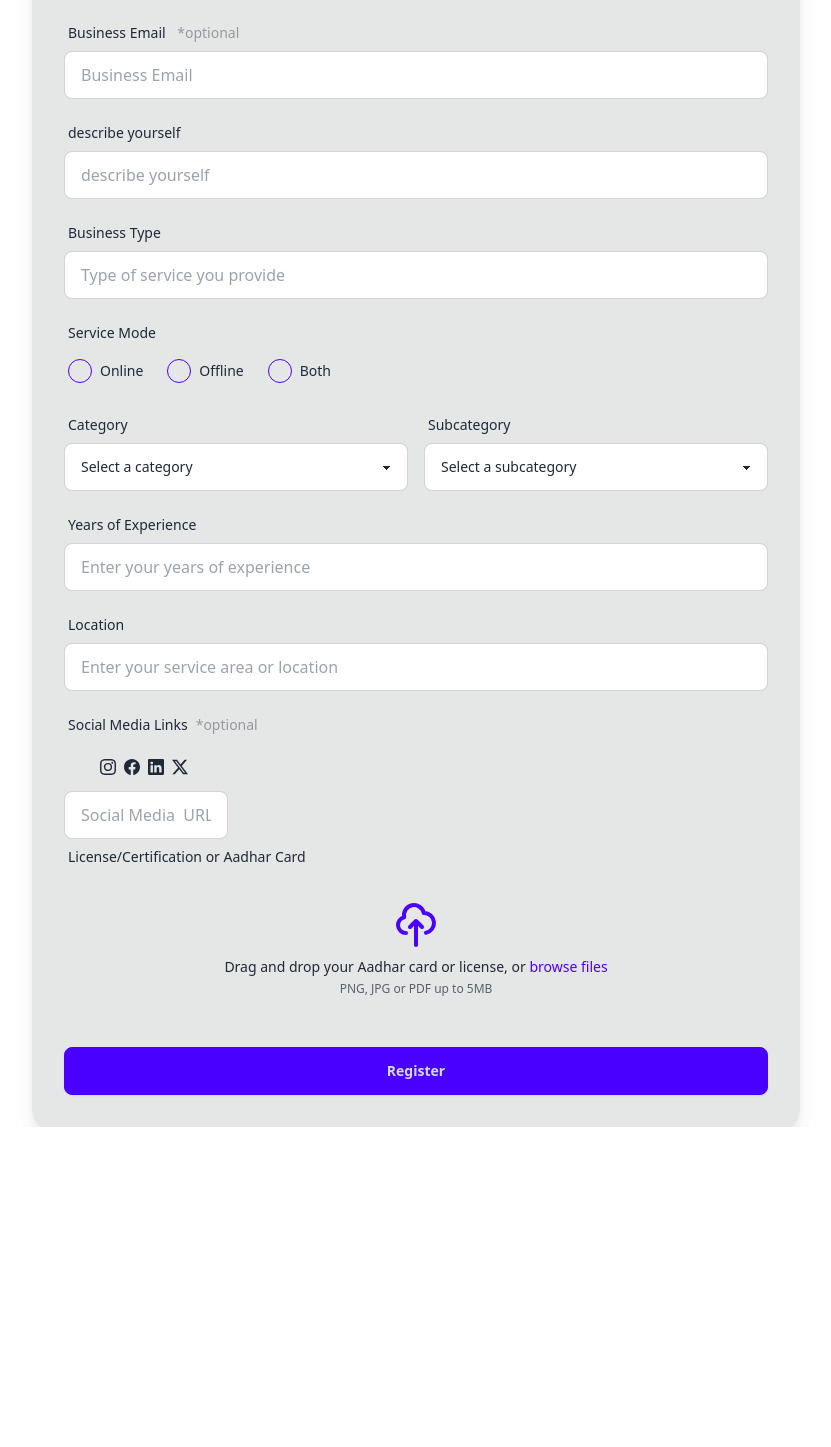
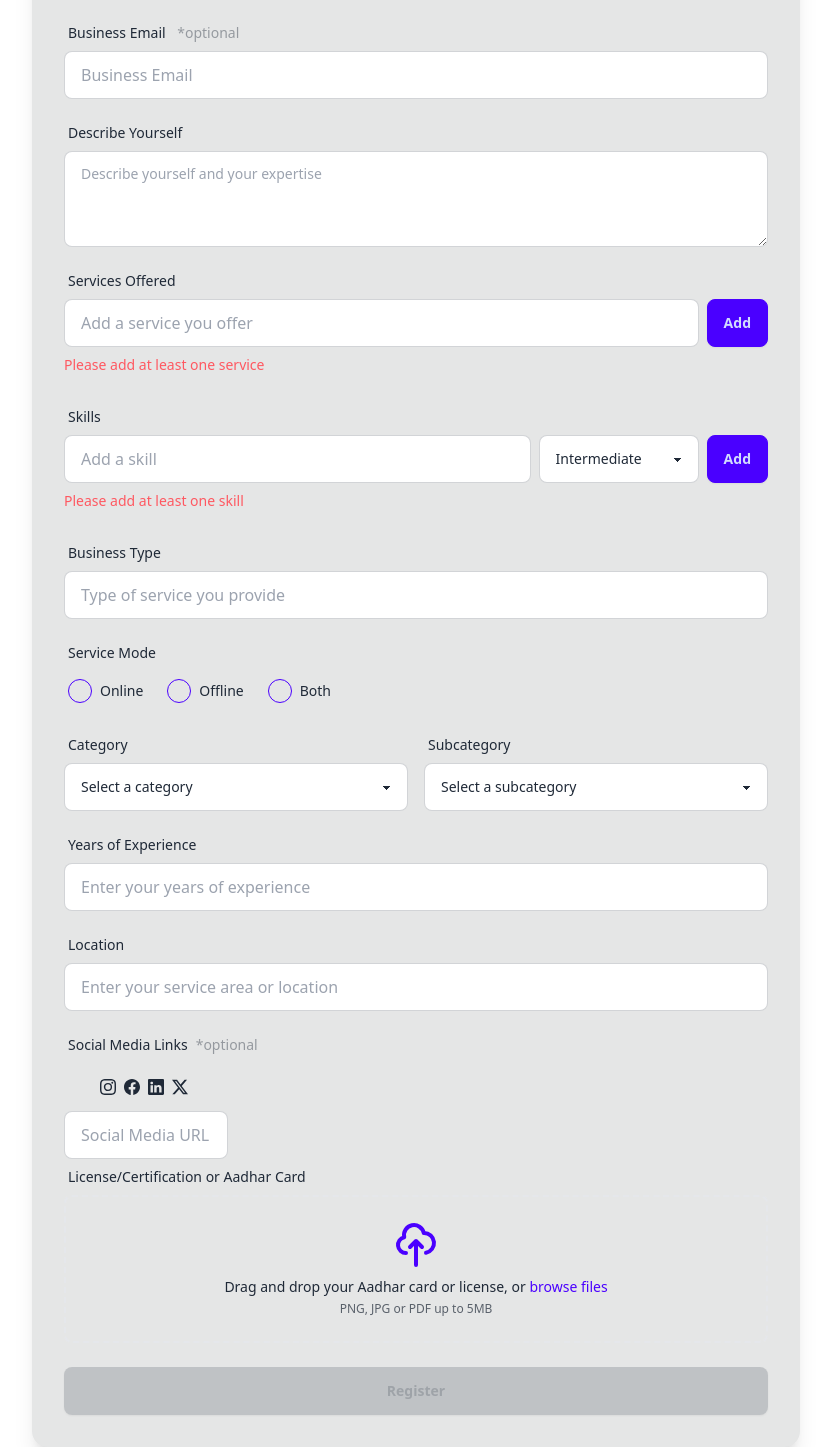
Before and after one commit to AbhiramTB/servEasy-frontEnd, a React (Vite) app: page /register in a window 1280 px wide. Shown: the part 500-1947 px from the top of the page, without its empty margins (224-1055 px from the left). Before the commit the page ends 1627 px from the top, so only its background shows below. Built offline with nearby package versions, Linux system fonts and the light colour scheme.

Commit message:
Added service provider registration functionality

```diff
--- a/src/components/ServiceProvider/Register.tsx
+++ b/src/components/ServiceProvider/Register.tsx
@@ -5,8 +5,14 @@ import { Toaster } from "react-hot-toast";
 import { HotToastError } from "../../utils/HotToasitify";
 import { serviceProvider } from "../../utils/constant";
 import { postRequest } from "../../utils/makeRequestInstance";
+
 interface RegisterFormProps {
   className?: string;
+}
+
+interface Skill {
+  name: string;
+  level: string; // "Beginner" | "Intermediate" | "Expert"
 }
 
 interface FormData {
@@ -18,10 +24,13 @@ interface FormData {
   experience: number;
   location: string;
   SocialMedia: string;
-  serviceProviderNumber: string;
-  BusinessEmail?: string;
-  profileImage?:string;
-  document?:string;
+  serviceProviderPhone: string;
+  serviceProviderEmail?: string;
+  profileImage?: string;
+  document?: string;
+  services: string[];
+  skills: Skill[];
+  description:string;
 }
 
 const RegisterForm: React.FC<RegisterFormProps> = () => {
@@ -32,74 +41,147 @@ const RegisterForm: React.FC<RegisterFormProps> = () => {
     formState: { errors },
   } = useForm<FormData>();
   const imageRef = useRef<HTMLInputElement>(null);
-  const [imagePreview, setImagePreview] = useState<string | null>(null);
-  const [preview, setPreview] = useState<string | null>(null);
+  const [documentImg, setDocumentImg] = useState<string | null>(null);
+  const [profileImg, setProfileImg] = useState<string | null>(null);
   const [loading, setLoading] = useState<boolean>(false);
+  const [services, setServices] = useState<string[]>([]);
+  const [newService, setNewService] = useState<string>("");
+  const [skills, setSkills] = useState<Skill[]>([]);
+  const [newSkill, setNewSkill] = useState<string>("");
+  const [newSkillLevel, setNewSkillLevel] = useState<string>("Intermediate");
+  const [imageError, setImageError] = useState<string | null>(null);
+  const [documentError, setDocumentError] = useState<string | null>(null);
+  const [description, setDescription] = useState<string>("");
 
   const UploadImage = () => {
     imageRef.current?.click();
   };
 
   const handleFileChange = (event: React.ChangeEvent<HTMLInputElement>) => {
-    const file = event.target.files?.[0]; // Get the selected file
+    const file = event.target.files?.[0];
     if (file) {
+      if (file.size > 5 * 1024 * 1024) {
+
+        setDocumentError("File size exceeds 5MB limit");
+        return;
+      }
+
+      setDocumentError(null);
       const reader = new FileReader();
       reader.onloadend = () => {
-        setImagePreview(reader.result as string); // Set the image preview
+        setDocumentImg(reader.result as string);
       };
-      reader.readAsDataURL(file); // Read the file as a data URL
+      reader.readAsDataURL(file);
     }
   };
 
   const onSubmit = async (data: FormData) => {
-    setLoading(true)
+    setLoading(true);
 
     try {
-      console.log(data);
-
-    if (data.BusinessEmail) {
-      if (!validateEmail(data.BusinessEmail)) {
-        HotToastError("Please enter a valid email ");
-        return
-      }
+      if (!profileImg) {
+        setImageError("Profile image is required");
+        setLoading(false);
+        return;
       }
 
-    if (data.serviceProviderName) {
-      if (!validatePhone(data.serviceProviderName)) {
-        HotToastError("Please enter a valid 10-digit mobile number ");
-        return
-      }
+      if (!documentImg) {
+        setDocumentError("Document image is required");
+        setLoading(false);
+        return;
       }
 
-    const res= await  postRequest(serviceProvider.serviceProviderRegister,data)
+      data.profileImage = profileImg;
+      data.document = documentImg;
+      data.services = services;
+      data.skills = skills;
+      data.description=description
+      if (
+        data.serviceProviderEmail &&
+        !validateEmail(data.serviceProviderEmail)
+      ) {
+        HotToastError("Please enter a valid email");
+        setLoading(false);
+        return;
+      }
 
-    if(res.status==201){
-      alert('done ')
+      if (!validatePhone(data.serviceProviderPhone)) {
+        HotToastError("Please enter a valid 10-digit mobile number");
+        setLoading(false);
+        return;
+      }
+
+      console.log(data);
+      const res = await postRequest(
+        serviceProvider.serviceProviderRegister,
+        data
+      );
+      console.log(res);
+
+      if (res.status == 201) {
+        alert("Registration successful!");
+        console.log(res);
+
+        // reset();
+        // setServices([]);
+        // setSkills([]);
+        // setProfileImg(null);
+        // setDocumentImg(null);
       }
     } catch (error) {
-
-
-    }finally{
-
+      HotToastError("Registration failed. Please try again.");
+      console.error(error);
+    } finally {
+      setLoading(false);
     }
-
-  }
-
-
-
-
-
-
+  };
 
   const handleImageChange = (e: React.ChangeEvent<HTMLInputElement>) => {
     const file = e.target.files?.[0];
     if (file) {
+      if (file.size > 5 * 1024 * 1024) {
+
+        setImageError("File size exceeds 5MB limit");
+        return;
+      }
+
+      setImageError(null);
       const reader = new FileReader();
       reader.onloadend = () => {
-        setPreview(reader.result as string);
+        setProfileImg(reader.result as string);
       };
       reader.readAsDataURL(file);
     }
+  };
+
+  const addService = () => {
+    if (newService.trim() && !services.includes(newService.trim())) {
+      setServices([...services, newService.trim()]);
+      setNewService("");
+    }
+  };
+
+  const removeService = (index: number) => {
+    const updatedServices = [...services];
+    updatedServices.splice(index, 1);
+    setServices(updatedServices);
+  };
+
+  const addSkill = () => {
+    if (newSkill.trim()) {
+      const skill: Skill = {
+        name: newSkill.trim(),
+        level: newSkillLevel,
+      };
+      setSkills([...skills, skill]);
+      setNewSkill("");
+    }
+  };
+
+  const removeSkill = (index: number) => {
+    const updatedSkills = [...skills];
+    updatedSkills.splice(index, 1);
+    setSkills(updatedSkills);
   };
 
   return (
@@ -111,15 +193,15 @@ const RegisterForm: React.FC<RegisterFormProps> = () => {
         </h2>
 
         <form onSubmit={handleSubmit(onSubmit)}>
-          {/* Service Provider Name */}
+          {/* Service Provider Name with Profile Image */}
           <div className="form-control w-full mb-4 flex items-center gap-4">
             {/* Image Upload Section */}
             <div className="relative flex-shrink-0">
               <div className="w-20 h-20 rounded-full overflow-hidden bg-gray-100 flex items-center justify-center">
-                {preview ? (
+                {profileImg ? (
                   <img
-                    src={preview}
-                    alt="Preview"
+                    src={profileImg}
+                    alt="profileImg"
                     className="w-full h-full object-cover"
                   />
                 ) : (
@@ -164,6 +246,7 @@ const RegisterForm: React.FC<RegisterFormProps> = () => {
                 className="hidden"
               />
             </div>
+            {imageError && <p className="text-error text-sm">{imageError}</p>}
 
             {/* Name Input Section */}
             <div className="form-control w-full mb-4">
@@ -172,7 +255,7 @@ const RegisterForm: React.FC<RegisterFormProps> = () => {
               </label>
               <input
                 type="text"
-                placeholder="Enter your  name"
+                placeholder="Enter your name"
                 className={`input input-bordered w-full ${errors.serviceProviderName ? "input-error" : ""}`}
                 {...register("serviceProviderName", {
                   required: "Service provider name is required",
@@ -186,27 +269,31 @@ const RegisterForm: React.FC<RegisterFormProps> = () => {
             </div>
           </div>
 
-          {/* service Provider phoneNumber */}
-
+          {/* Service Provider Phone Number */}
           <div className="form-control w-full mb-4">
             <label className="label">
-              <span className="label-text">Service Provider number</span>
+              <span className="label-text">Service Provider Phone Number</span>
             </label>
             <input
               type="text"
               placeholder="Enter your Phone Number"
-              className={`input input-bordered w-full ${errors.serviceProviderName ? "input-error" : ""}`}
-              {...register("serviceProviderNumber", {
-                required: "Service provider name is required",
+              className={`input input-bordered w-full ${errors.serviceProviderPhone ? "input-error" : ""}`}
+              {...register("serviceProviderPhone", {
+                required: "Phone number is required",
+                pattern: {
+                  value: /^\d{10}$/,
+                  message: "Please enter a valid 10-digit mobile number",
+                },
               })}
             />
-            {errors.serviceProviderName && (
+            {errors.serviceProviderPhone && (
               <p className="text-error text-sm">
-                {errors.serviceProviderName.message}
+                {errors.serviceProviderPhone.message}
               </p>
             )}
           </div>
 
+          {/* Business Email */}
           <div className="form-control w-full mb-4">
             <label className="label">
               <span className="label-text">
@@ -219,27 +306,133 @@ const RegisterForm: React.FC<RegisterFormProps> = () => {
             <input
               type="text"
               placeholder="Business Email"
-              className={`input input-bordered w-full`}
-              {...register("BusinessEmail")}
+              className={`input input-bordered w-full ${errors.serviceProviderEmail ? "input-error" : ""}`}
+              {...register("serviceProviderEmail", {
+                pattern: {
+                  value: /^[A-Z0-9._%+-]+@[A-Z0-9.-]+\.[A-Z]{2,}$/i,
+                  message: "Invalid email address",
+                },
+              })}
             />
+            {errors.serviceProviderEmail && (
+              <p className="text-error text-sm">
+                {errors.serviceProviderEmail.message}
+              </p>
+            )}
           </div>
-          {/* describe yourself */}
 
+          {/* Describe yourself */}
           <div className="form-control w-full mb-4">
   <label className="label">
-              <span className="label-text">describe yourself</span>
+    <span className="label-text">Describe Yourself</span>
   </label>
-            <input
-              type="text"
-              placeholder="describe yourself"
-              className={`input input-bordered w-full ${errors.businessType ? "input-error" : ""}`}
-              {...register("businessType", { required: "describe  required" })}
+  <textarea
+    placeholder="Describe yourself and your expertise"
+    className={`textarea textarea-bordered w-full h-24 ${errors.businessType ? "textarea-error" : ""}`}
+    onChange={(e) => setDescription(e.target.value)}
+    value={description}
   />
   {errors.businessType && (
     <p className="text-error text-sm">
       {errors.businessType.message}
     </p>
   )}
+</div>
+
+          {/* Services Offered - NEW FIELD */}
+          <div className="form-control w-full mb-4">
+            <label className="label">
+              <span className="label-text">Services Offered</span>
+            </label>
+            <div className="flex gap-2">
+              <input
+                type="text"
+                placeholder="Add a service you offer"
+                className="input input-bordered w-full"
+                value={newService}
+                onChange={(e) => setNewService(e.target.value)}
+              />
+              <button
+                type="button"
+                className="btn btn-primary"
+                onClick={addService}
+              >
+                Add
+              </button>
+            </div>
+            {services.length === 0 && (
+              <p className="text-error text-sm mt-2">
+                Please add at least one service
+              </p>
+            )}
+            <div className="flex flex-wrap gap-2 mt-2">
+              {services.map((service, index) => (
+                <div key={index} className="badge badge-primary badge-lg gap-2">
+                  {service}
+                  <button
+                    type="button"
+                    className="btn btn-ghost btn-xs btn-circle"
+                    onClick={() => removeService(index)}
+                  >
+                    ✕
+                  </button>
+                </div>
+              ))}
+            </div>
+          </div>
+
+          {/* Skills - NEW FIELD */}
+          <div className="form-control w-full mb-4">
+            <label className="label">
+              <span className="label-text">Skills</span>
+            </label>
+            <div className="flex gap-2">
+              <input
+                type="text"
+                placeholder="Add a skill"
+                className="input input-bordered flex-grow"
+                value={newSkill}
+                onChange={(e) => setNewSkill(e.target.value)}
+              />
+              <select
+                className="select select-bordered w-40"
+                value={newSkillLevel}
+                onChange={(e) => setNewSkillLevel(e.target.value)}
+              >
+                <option>Beginner</option>
+                <option>Intermediate</option>
+                <option>Expert</option>
+              </select>
+              <button
+                type="button"
+                className="btn btn-primary"
+                onClick={addSkill}
+              >
+                Add
+              </button>
+            </div>
+            {skills.length === 0 && (
+              <p className="text-error text-sm mt-2">
+                Please add at least one skill
+              </p>
+            )}
+            <div className="flex flex-wrap gap-2 mt-2">
+              {skills.map((skill, index) => (
+                <div
+                  key={index}
+                  className="badge badge-secondary badge-lg gap-2"
+                >
+                  {skill.name} - {skill.level}
+                  <button
+                    type="button"
+                    className="btn btn-ghost btn-xs btn-circle"
+                    onClick={() => removeSkill(index)}
+                  >
+                    ✕
+                  </button>
+                </div>
+              ))}
+            </div>
           </div>
 
           {/* Business Type */}
@@ -357,6 +550,10 @@ const RegisterForm: React.FC<RegisterFormProps> = () => {
               {...register("experience", {
                 required: "Experience is required",
                 valueAsNumber: true,
+                min: {
+                  value: 0,
+                  message: "Experience cannot be negative",
+                },
               })}
             />
             {errors.experience && (
@@ -394,7 +591,7 @@ const RegisterForm: React.FC<RegisterFormProps> = () => {
             <div className="grid grid-cols-1 md:grid-cols-2 gap-4">
               <div className="input-group">
                 <span className="btn btn-square w-40 btn-ghost">
-                  {/* Instagram Icon */}
+                  {/* Social Media Icons */}
                   <svg
                     xmlns="http://www.w3.org/2000/svg"
                     width="16"
@@ -437,7 +634,7 @@ const RegisterForm: React.FC<RegisterFormProps> = () => {
                 </span>
                 <input
                   type="text"
-                  placeholder="Social Media  URL"
+                  placeholder="Social Media URL"
                   className="input input-bordered w-full"
                   {...register("SocialMedia")}
                 />
@@ -446,17 +643,17 @@ const RegisterForm: React.FC<RegisterFormProps> = () => {
           </div>
 
           {/* License/Certification Information */}
-          {!imagePreview && (
-            <div
-              className="form-control w-full mb-4 cursor-pointer"
-
-            >
+          {!documentImg && (
+            <div className="form-control w-full mb-4 cursor-pointer">
               <label className="label">
                 <span className="label-text">
                   License/Certification or Aadhar Card
                 </span>
               </label>
-              <div className="border-2 border-dashed rounded-lg p-6 text-center" onClick={UploadImage}>
+              <div
+                className="border-2 border-dashed rounded-lg p-6 text-center"
+                onClick={UploadImage}
+              >
                 <div className="flex flex-col items-center">
                   <svg
                     xmlns="http://www.w3.org/2000/svg"
@@ -477,8 +674,8 @@ const RegisterForm: React.FC<RegisterFormProps> = () => {
                     ref={imageRef}
                     className="hidden" // Hide the input element
                     onChange={handleFileChange} // Handle file selection
-                    accept="image/*" // Accept only image files
-                  />{" "}
+                    accept="image/*, application/pdf" // Accept image and PDF files
+                  />
                   <p className="mt-2 text-sm">
                     Drag and drop your Aadhar card or license, or{" "}
                     <span className="text-primary font-medium">
@@ -490,33 +687,52 @@ const RegisterForm: React.FC<RegisterFormProps> = () => {
                   </p>
                 </div>
               </div>
+              {documentError && (
+                <p className="text-error text-sm mt-1">{documentError}</p>
+              )}
             </div>
           )}
 
-          {imagePreview && (
+          {documentImg && (
             <div className="mt-4 mx-auto w-2/3 mb-4">
-              <img src={imagePreview} alt="" />
+              <img src={documentImg} alt="Document preview" />
+              <button
+                type="button"
+                className="btn btn-sm btn-error mt-2"
+                onClick={() => setDocumentImg(null)}
+              >
+                Remove Document
+              </button>
             </div>
           )}
 
           {/* Submit Button */}
-        { !loading && <div className="form-control mt-6">
-            <button type="submit" className="btn btn-primary">
+          {!loading && (
+            <div className="form-control mt-6">
+              <button
+                type="submit"
+                className="btn btn-primary"
+                disabled={
+                  services.length === 0 ||
+                  skills.length === 0 ||
+                  !profileImg ||
+                  !documentImg
+                }
+              >
                 Register
               </button>
-          </div>}
+            </div>
+          )}
 
-          {loading&&
+          {loading && (
             <div className="form-control mt-6">
               <span className="loading loading-infinity loading-xl w-16 mx-auto pb-10 bg-primary"></span>
-
             </div>
-          }
-
+          )}
         </form>
       </div>
     </div>
   );
-}
+};
 
 export default RegisterForm;
```
Also changed, not shown: src/App.tsx (+6 -1 lines), src/sample.tsx (added, +13 -0 lines), src/utils/AxiosInstance.ts (+2 -8 lines), src/redux/slices/serviceProvider.ts (added). Lines whose indentation alone changed are shown as unchanged.
